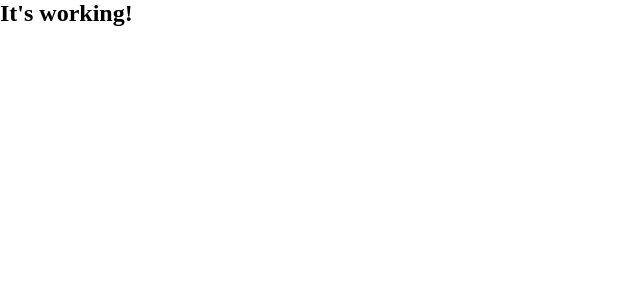
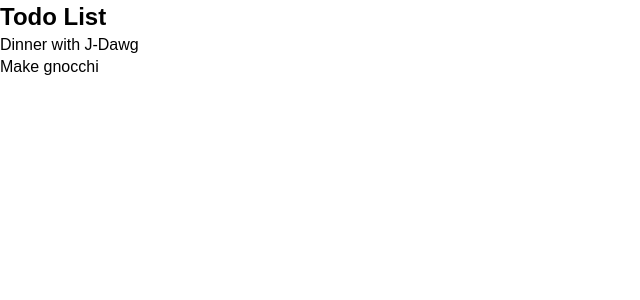
Before and after one commit to Asilo5/practice-todo-list, a React (Create React App) app: page / in a window 1280 px wide. Shown: the top 300 px of the page, without its empty margins (0-640 px from the left). Built offline with nearby package versions, Linux system fonts and the light colour scheme.

Commit message:
Add components to App

```diff
--- a/src/App.css
+++ b/src/App.css
@@ -3,3 +3,13 @@
   margin: 0;
   padding: 0;
 }
+
+body {
+  font-family: Arial, Helvetica, sans-serif;
+  line-height: 1.4;
+}
+
+a {
+  color: #333;
+  text-decoration: none;
+}
--- a/src/App.js
+++ b/src/App.js
@@ -1,11 +1,28 @@
 import React, { Component } from 'react';
 import './App.css';
+import Todos from './Todos/Todos';
 
 class App extends Component {
+  state = {
+    todos: [
+      {
+        id: 1,
+        title: 'Dinner with J-Dawg',
+        completed: false
+      },
+      {
+        id: 2,
+        title: 'Make gnocchi',
+        completed: false
+      }
+    ]
+  }
+
   render() {
     return (
       <section className='App'>
-         <h1>It's working!</h1>
+         <h1>Todo List</h1>
+         <Todos todos={this.state.todos}/>
       </section>
     )
   }
--- /dev/null
+++ b/src/TodoItem/TodoItem.js
@@ -0,0 +1,13 @@
+import React, { Component } from 'react'
+
+class TodoItem extends Component {
+    render() {
+        return (
+            <div>
+              <p>{ this.props.todo.title }</p>
+            </div>
+        )
+    }
+}
+
+export default TodoItem
--- /dev/null
+++ b/src/Todos/Todos.js
@@ -0,0 +1,12 @@
+import React, { Component } from 'react';
+import TodoItem from '../TodoItem/TodoItem';
+
+class Todos extends Component {
+  render() {
+    return this.props.todos.map((todo) => (
+      <TodoItem key={todo.id} todo={todo} />
+    ));
+  }
+}
+
+export default Todos;
```
